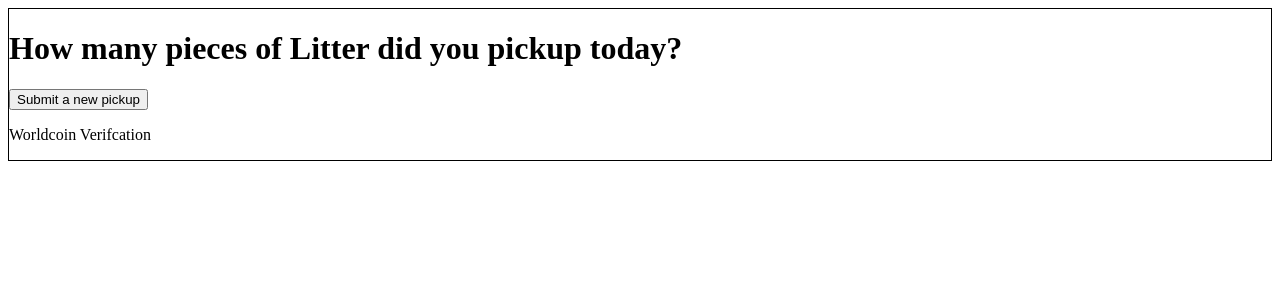
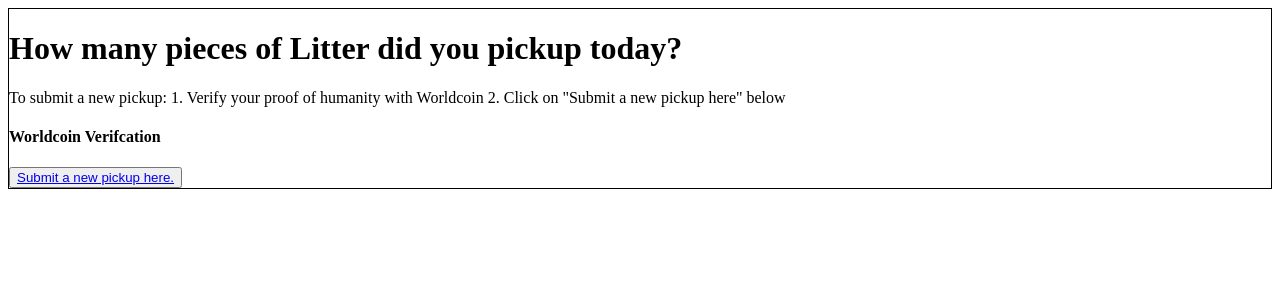
Before and after one commit to KaiStryker/ReCentiFi, a Next.js app in the folder frontend/: page /Landing in a window 1280 px wide. Shown: the top 300 px of the page. Built offline with nearby package versions, Linux system fonts and the light colour scheme.

Commit message:
'Landing boiler done, needs Worldcoin intergration

```diff
--- a/frontend/pages/Landing.tsx
+++ b/frontend/pages/Landing.tsx
@@ -1,5 +1,8 @@
 import styles from "./Landing.module.css"
 // import styles from "./footer.module.css";
+import Link from "next/link";
+
+
 
 export default function Landing() {
   return (
@@ -12,11 +15,16 @@ export default function Landing() {
           <div>
 
         {/* TODO:
-         Insert Worldcpin Verification here */}
+         1. Insert Worldcpin Verification here
+         2. Fix Line Breaks*/}
+            <p>To submit a new pickup: {'\n'}
+            1. Verify your proof of humanity with Worldcoin {'\n'}
+            2. Click on "Submit a new pickup here" below
+            </p>
+            <h4> Worldcoin Verifcation</h4>
             <button>
-              Submit a new pickup
+            <Link href="/Submission">Submit a new pickup here.</Link>
             </button>
-            <p> Worldcoin Verifcation</p>
           </div>
         </div>
       </div>
```
